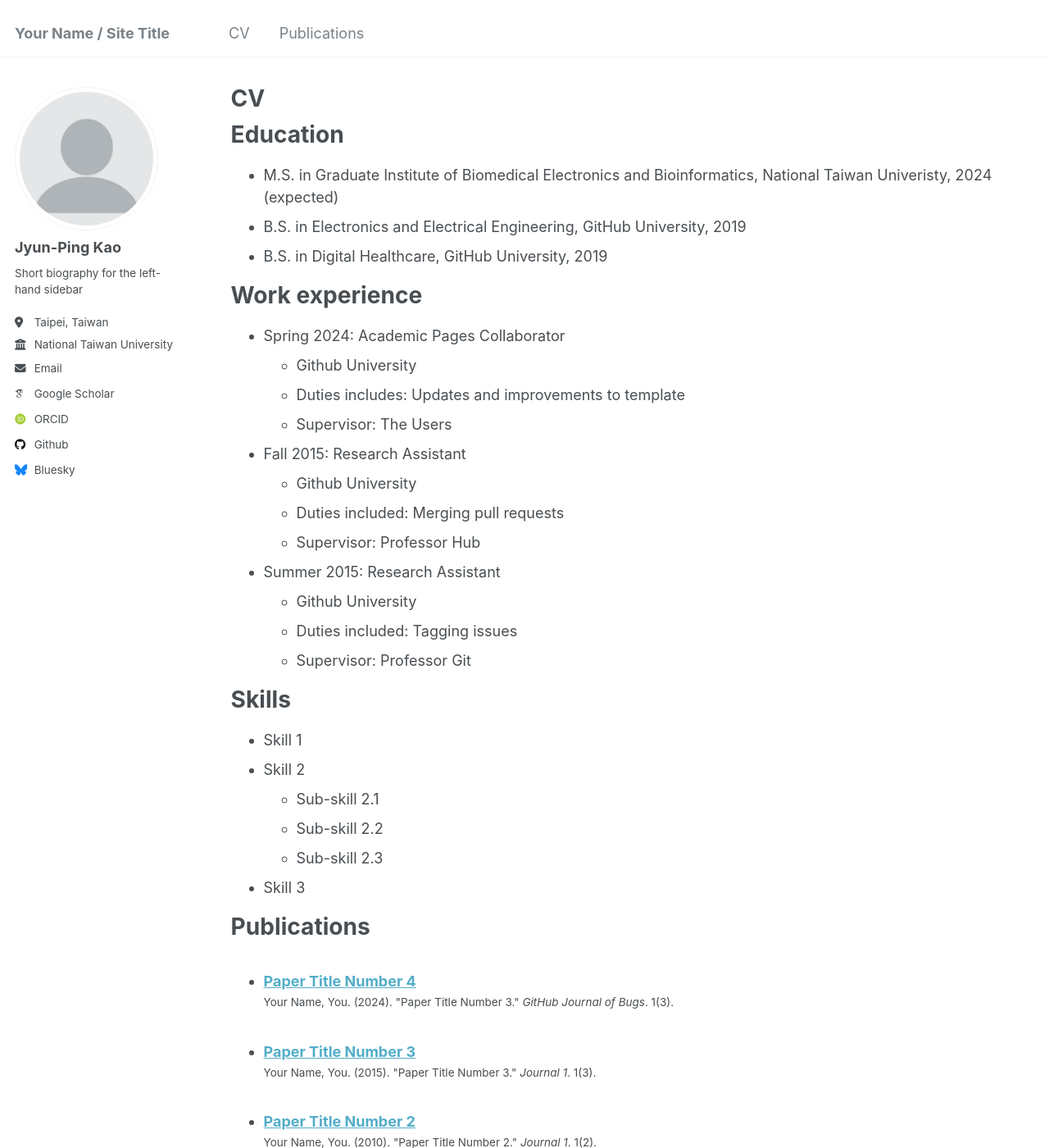
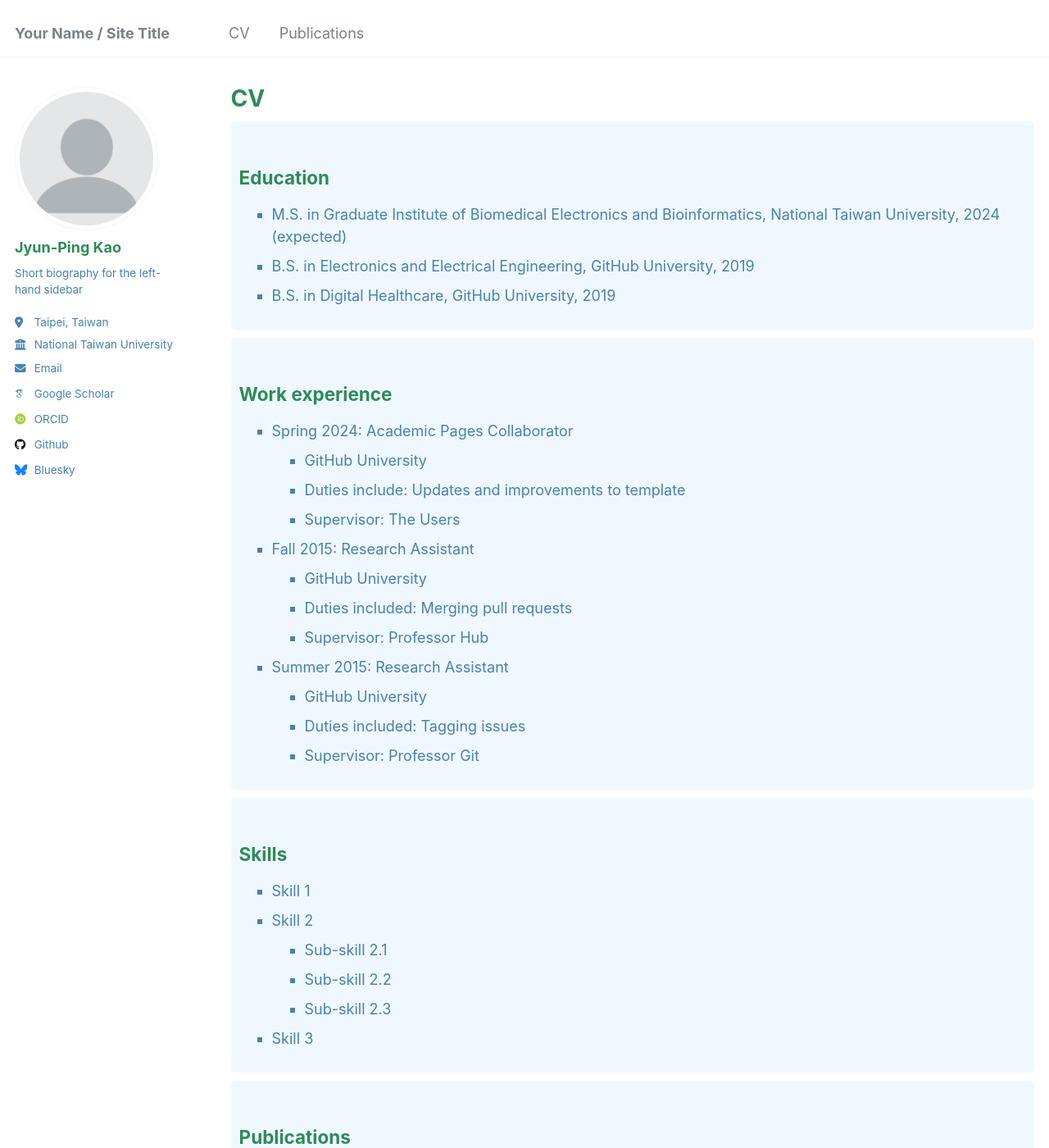
Before and after one commit to reddykao/reddykao.github.io, a Jekyll site: the page built from _pages/cv.md, in a window 1280 px wide and 1400 px high. Shown: the whole window at 82% size. Built offline with Jekyll 4.4.1, drawn with Linux system fonts in a browser that asks for light colours; some web fonts are replaced.

Commit message:
Update cv.md

```diff
--- a/_pages/cv.md
+++ b/_pages/cv.md
@@ -9,56 +9,99 @@ redirect_from:
 
 {% include base_path %}
 
-Education
-======
-* M.S. in Graduate Institute of Biomedical Electronics and Bioinformatics, National Taiwan Univeristy, 2024 (expected)
-* B.S. in Electronics and Electrical Engineering, GitHub University, 2019
-* B.S. in Digital Healthcare, GitHub University, 2019
+<style>
+  h1, h2, h3, h4, h5, h6 {
+    color: #2E8B57; /* Sea Green */
+  }
+  p, li {
+    color: #4682B4; /* Steel Blue */
+  }
+  .cv-section {
+    background-color: #F0F8FF; /* Alice Blue */
+    padding: 10px;
+    border-radius: 5px;
+    margin-bottom: 10px;
+  }
+  .cv-section ul {
+    list-style-type: square;
+  }
+</style>
 
-Work experience
-======
-* Spring 2024: Academic Pages Collaborator
-  * Github University
-  * Duties includes: Updates and improvements to template
-  * Supervisor: The Users
+<div class="cv-section">
+  <h2>Education</h2>
+  <ul>
+    <li>M.S. in Graduate Institute of Biomedical Electronics and Bioinformatics, National Taiwan University, 2024 (expected)</li>
+    <li>B.S. in Electronics and Electrical Engineering, GitHub University, 2019</li>
+    <li>B.S. in Digital Healthcare, GitHub University, 2019</li>
+  </ul>
+</div>
 
-* Fall 2015: Research Assistant
-  * Github University
-  * Duties included: Merging pull requests
-  * Supervisor: Professor Hub
+<div class="cv-section">
+  <h2>Work experience</h2>
+  <ul>
+    <li>Spring 2024: Academic Pages Collaborator
+      <ul>
+        <li>GitHub University</li>
+        <li>Duties include: Updates and improvements to template</li>
+        <li>Supervisor: The Users</li>
+      </ul>
+    </li>
+    <li>Fall 2015: Research Assistant
+      <ul>
+        <li>GitHub University</li>
+        <li>Duties included: Merging pull requests</li>
+        <li>Supervisor: Professor Hub</li>
+      </ul>
+    </li>
+    <li>Summer 2015: Research Assistant
+      <ul>
+        <li>GitHub University</li>
+        <li>Duties included: Tagging issues</li>
+        <li>Supervisor: Professor Git</li>
+      </ul>
+    </li>
+  </ul>
+</div>
 
-* Summer 2015: Research Assistant
-  * Github University
-  * Duties included: Tagging issues
-  * Supervisor: Professor Git
+<div class="cv-section">
+  <h2>Skills</h2>
+  <ul>
+    <li>Skill 1</li>
+    <li>Skill 2
+      <ul>
+        <li>Sub-skill 2.1</li>
+        <li>Sub-skill 2.2</li>
+        <li>Sub-skill 2.3</li>
+      </ul>
+    </li>
+    <li>Skill 3</li>
+  </ul>
+</div>
 
-Skills
-======
-* Skill 1
-* Skill 2
-  * Sub-skill 2.1
-  * Sub-skill 2.2
-  * Sub-skill 2.3
-* Skill 3
-
-Publications
-======
+<div class="cv-section">
+  <h2>Publications</h2>
   <ul>{% for post in site.publications reversed %}
     {% include archive-single-cv.html %}
   {% endfor %}</ul>
+</div>
 
-Talks
-======
+<div class="cv-section">
+  <h2>Talks</h2>
   <ul>{% for post in site.talks reversed %}
     {% include archive-single-talk-cv.html  %}
   {% endfor %}</ul>
+</div>
 
-Teaching
-======
+<div class="cv-section">
+  <h2>Teaching</h2>
   <ul>{% for post in site.teaching reversed %}
     {% include archive-single-cv.html %}
   {% endfor %}</ul>
+</div>
 
-Service and leadership
-======
-* Currently signed in to 43 different slack teams
+<div class="cv-section">
+  <h2>Service and leadership</h2>
+  <ul>
+    <li>Currently signed in to 43 different slack teams</li>
+  </ul>
+</div>
```
